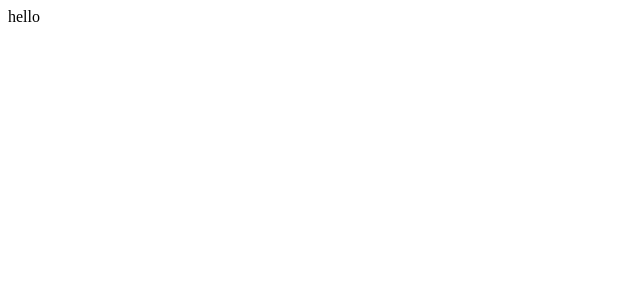
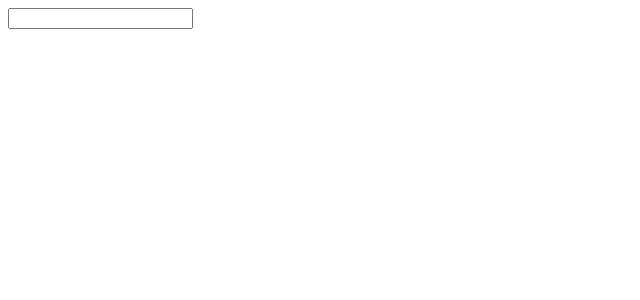
Before and after one commit to Ki1chi/japanesedict, a React (Vite) app: page / in a window 1280 px wide. Shown: the top 300 px of the page, without its empty margins (0-640 px from the left). Built offline with nearby package versions, Linux system fonts and the light colour scheme.

Commit message:
-added searchbar to main

```diff
--- a/src/App.tsx
+++ b/src/App.tsx
@@ -1,4 +1,5 @@
 import { useState } from 'react'
+import { Searchbar } from './searchbar'
 import './index.scss'
 
 function App() {
@@ -6,7 +7,7 @@ function App() {
 
   return (
     <>
-      <div>hello</div>
+    <Searchbar></Searchbar>
     </>
   )
 }
--- a/src/index.scss
+++ b/src/index.scss
@@ -3,3 +3,7 @@ $primary-color: #333;
 body {
 
 }
+
+.searchbar {
+
+}
--- a/src/searchbar.tsx
+++ b/src/searchbar.tsx
@@ -3,7 +3,9 @@ function Searchbar () {
 
     return (
         <>
+        <form action="">
         <input type="text" className="searchbar" width={100}height={100}/>
+        </form>
         </>
     )
 }
```
